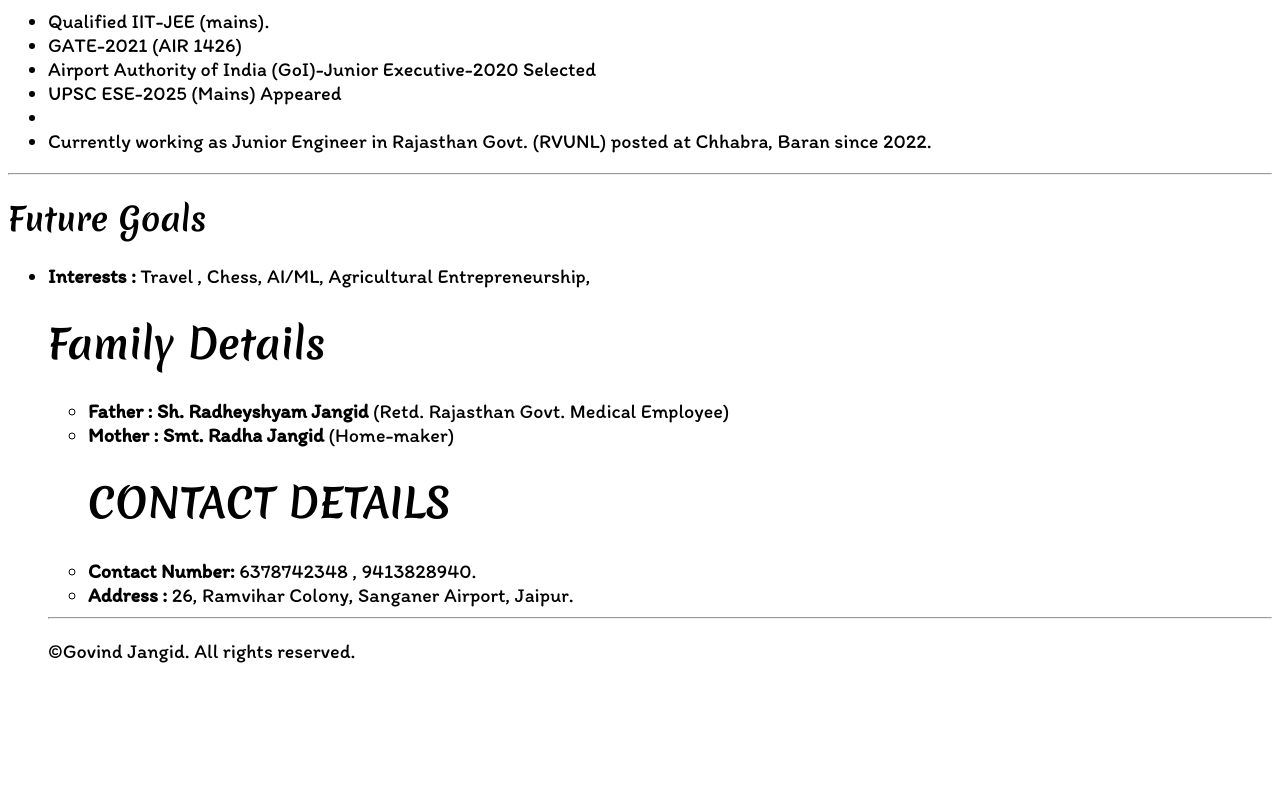
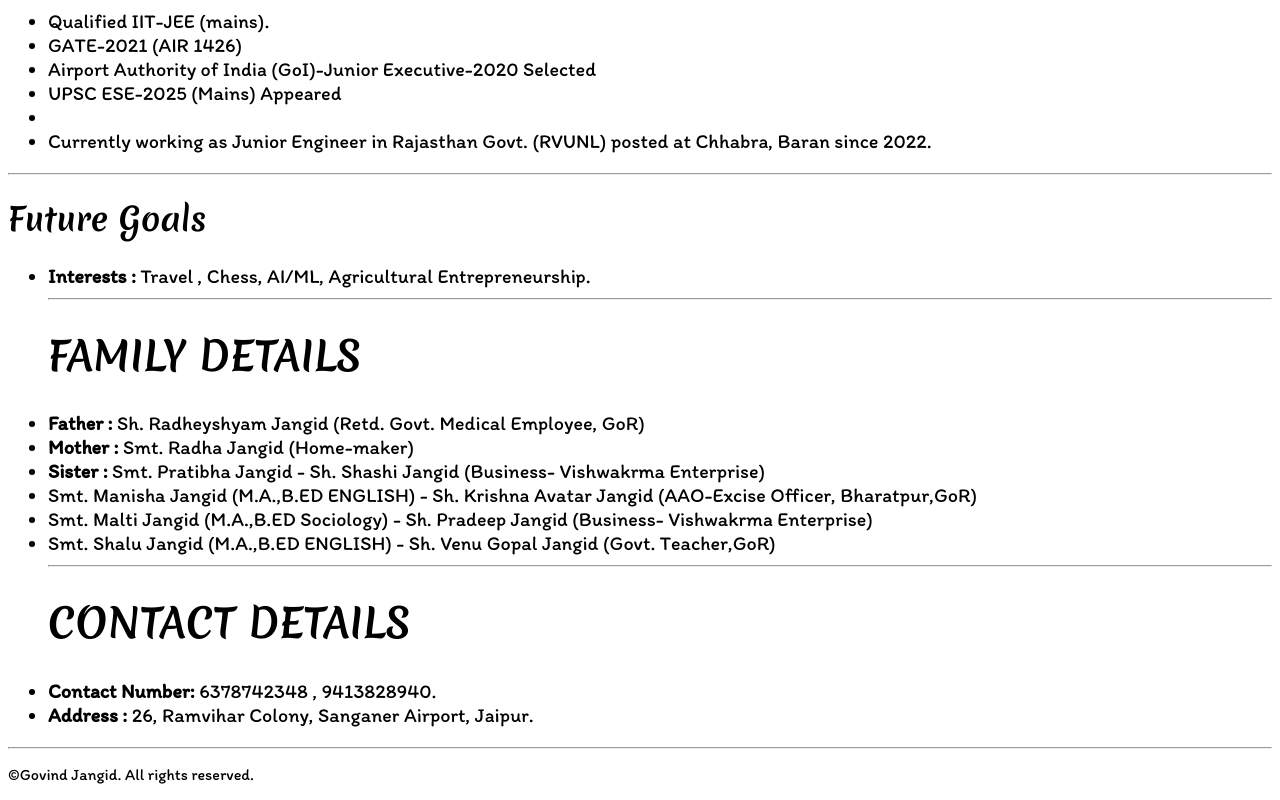
Before and after one commit to GODJGD/G, a plain HTML site: page index.html in a window 1280 px wide. Shown: the part 653-1453 px from the top of the page. Before the commit the page ends 1336 px from the top, so only its background shows below. Drawn offline with Linux system fonts and the light colour scheme; a web font is replaced by a local one.

Commit message:
Update index.html

```diff
--- a/index.html
+++ b/index.html
@@ -40,14 +40,18 @@ ul{
 <li>GATE-2021 (AIR 1426)</li> <li>Airport Authority of India (GoI)-Junior Executive-2020 Selected</li><li> UPSC ESE-2025 (Mains) Appeared </li><li></li>
 <li> Currently working as Junior Engineer in Rajasthan Govt. (RVUNL) posted at Chhabra, Baran since 2022.</li></ul><hr/>
   <h1>Future Goals</h1><ul>
-  <li><b> Interests : </b> Travel , Chess, AI/ML, Agricultural Entrepreneurship,
+  <li><b> Interests : </b> Travel , Chess, AI/ML, Agricultural Entrepreneurship.
  </li>
+<hr/>
 
-
-<h1>   Family Details</h1>
-  <ul><li><b>Father : Sh. Radheyshyam Jangid</b> (Retd. Rajasthan Govt. Medical Employee)</li>
-    <li><b>Mother : Smt. Radha Jangid </b> (Home-maker)</li>
-
+<h1> FAMILY DETAILS </h1>
+  <li><b>Father :</b> Sh. Radheyshyam Jangid (Retd. Govt. Medical Employee, GoR)</li>
+   <li><b>Mother :</b> Smt. Radha Jangid </b> (Home-maker)</li>
+      <li><b>Sister :</b> Smt. Pratibha Jangid - Sh. Shashi Jangid (Business- Vishwakrma Enterprise)</li>
+      <li>Smt. Manisha Jangid (M.A.,B.ED ENGLISH) - Sh. Krishna Avatar Jangid (AAO-Excise Officer, Bharatpur,GoR)</li>
+      <li>Smt. Malti Jangid (M.A.,B.ED Sociology) - Sh. Pradeep Jangid (Business- Vishwakrma Enterprise)</li>
+       <li>Smt. Shalu Jangid (M.A.,B.ED ENGLISH) - Sh. Venu Gopal Jangid (Govt. Teacher,GoR)</li>
+<hr/>
 <h1>  CONTACT DETAILS </h1>
   <li><b> Contact Number: </b> 6378742348 , 9413828940.
     </li>
```
